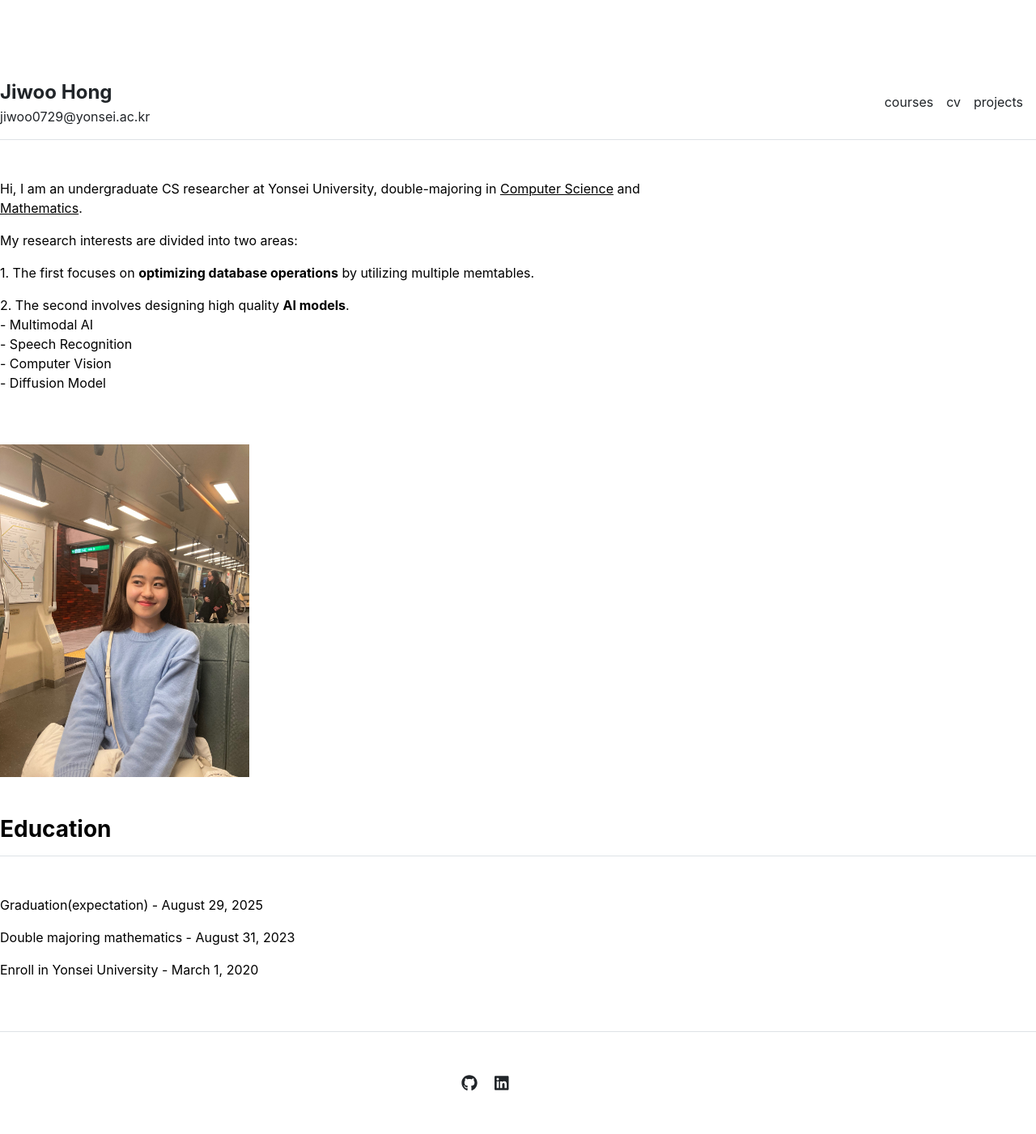
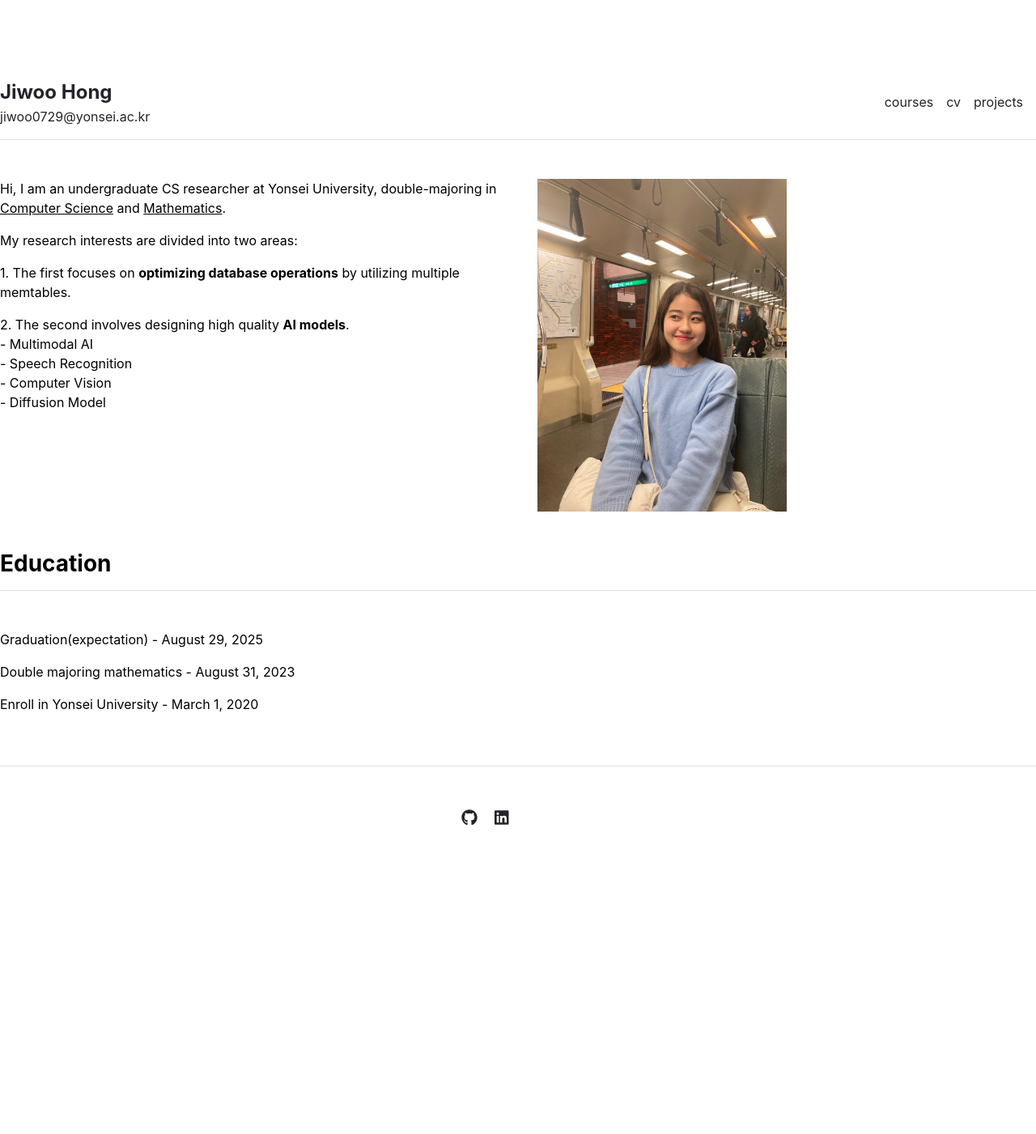
Before and after one commit to JiwooHong01/JiwooHong01.github.io, a Jekyll site: the page built from index.md, in a window 1280 px wide. Shown: the whole page at 81% size. Built offline with Jekyll 4.4.1, drawn with Linux system fonts in a browser that asks for light colours; after the commit the page ends 1073 px from its top, so only the background shows below that.

Commit message:
Update home.html

```diff
--- a/_layouts/home.html
+++ b/_layouts/home.html
@@ -3,7 +3,7 @@
 ---
 
 <div class="row g-5 mb-5">
-  <div class="col-lg-8">
+  <div class="col-lg-6">
     <p>
     Hi, I am an undergraduate CS researcher at Yonsei University,
     double-majoring in <span style="text-decoration: underline;">Computer Science</span> and
```
